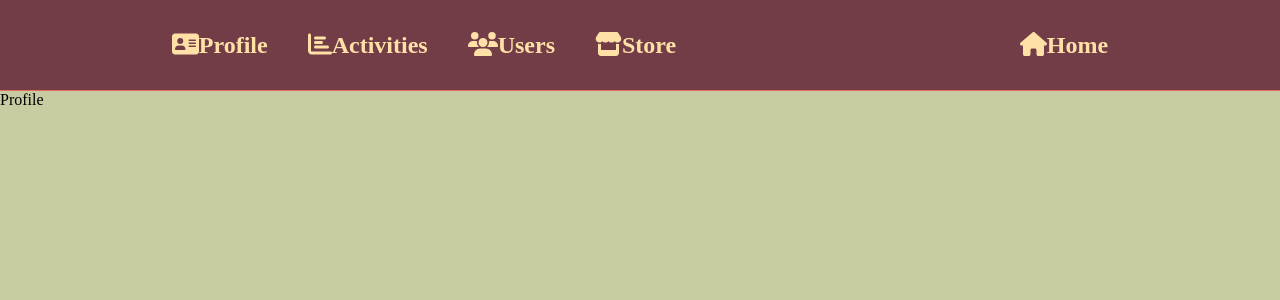
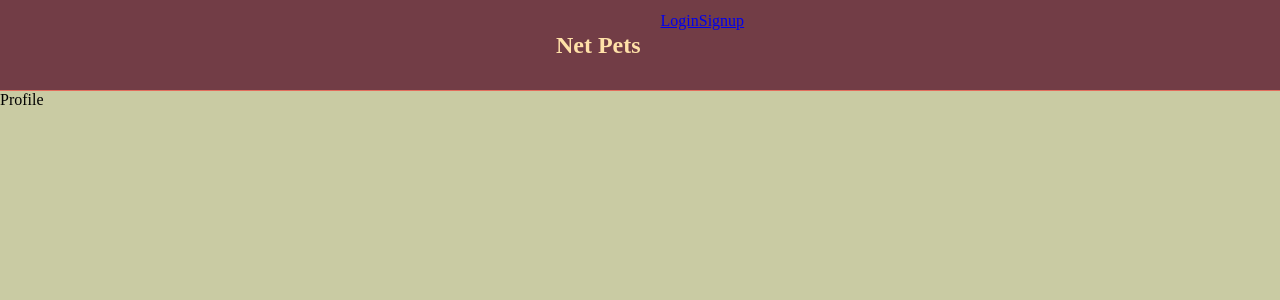
Before and after one commit to GartTheSkeleton/NetPets, a React (Create React App) app in the folder client/: page /profile in a window 1280 px wide. Shown: the top 300 px of the page. Built offline with nearby package versions, Linux system fonts and the light colour scheme.

Commit message:
quite a bit of router cleanup to get the site to actually function

```diff
--- a/client/src/App.js
+++ b/client/src/App.js
@@ -1,11 +1,12 @@
 import './App.scss';
 import { BrowserRouter as Router, Routes, Route } from 'react-router-dom';
-import Layout from './components/Layout';
-import Home from './components/Home';
+import Navbar from './components/Navbar'
+import Home from './pages/Home';
 import Profile from './components/Profile';
-import Activities from './components/Activities';
-import Store from './components/Store';
-import User from './components/User';
+import NoMatch from './pages/NoMatch';
+
+import Store from './pages/Store';
+import Users from './pages/Users';
 import Login from './pages/Login';
 import Register from './pages/Signup';
 
@@ -34,18 +35,45 @@ const client = new ApolloClient({
 function App() {
   return (
     <ApolloProvider client={client}>
-      <Routes>
-        <Route index path="/" element={<Home />} />
-        <Route path="/login" element={<Login />} />
-        <Route path="/register" element={<Register />} />
-        <Route element={<Layout />}>
-          <Route path='/profile' element={<Profile />} />
-          <Route path='/activities' element={<Activities />} />
-          <Route path='/store' element={<Store />} />
-          <Route path='/user' element={<User />} />
-        </Route>
+      <Router>
+        <div className="flex-column justify-flex-start min-100-vh">
+          <Navbar />
+          <div className="container">
+            <Routes>
+              <Route
+                path="/"
+                element={<Home />}
+              />
+              <Route
+                path="/login"
+                element={<Login />}
+              />
+              <Route
+                path="/signup"
+                element={<Register />}
+              />
+              <Route
+                path="/profile"
+                element={<Profile />}
+              />
+              <Route
+                path="/store"
+                element={<Store />}
+              />
+              <Route
+                path="/users"
+                element={<Users />}
+              />
 
-      </Routes>
+              <Route
+                path="*"
+                element={<NoMatch />}
+              />
+            </Routes>
+          </div>
+
+        </div>
+      </Router>
     </ApolloProvider>
   )
 }
--- a/client/src/components/Navbar/index.js
+++ b/client/src/components/Navbar/index.js
@@ -3,29 +3,48 @@ import { Link, NavLink } from 'react-router-dom';
 import './index.scss';
 import { FontAwesomeIcon } from '@fortawesome/react-fontawesome';
 import { faAddressCard, faChartBar, faUsers, faStore, faHouse } from '@fortawesome/free-solid-svg-icons';
+import Auth from '../../utils/auth';
 
 const Navbar= () => {
+    const logout = event => {
+        event.preventDefault();
+        Auth.logout();
+      };
     return (
         <header>
-            <nav>
-                <NavLink className="navlink" exact="true" activeclassname="active" to="/profile">
+            <div className="container flex-row justify-space-between-lg justify-center align-center">
+                <nav className="text-center">
+                  <NavLink className="navlink" exact="true" activeclassname="active" to="/">
+                      <a><FontAwesomeIcon  />Net Pets</a>
+                  </NavLink>
+          {Auth.loggedIn() ? (
+            <>
+                  <NavLink className="navlink" exact="true" activeclassname="active" to="/profile">
                     <a><FontAwesomeIcon icon={faAddressCard} />Profile</a>
                 </NavLink>
-                <NavLink className="navlink" exact="true" activeclassname="active" to="/activities">
-                    <a><FontAwesomeIcon icon={faChartBar} />Activities</a>
-                </NavLink>
-                <NavLink className="navlink" exact="true" activeclassname="active" to="/user">
+
+                <NavLink className="navlink" exact="true" activeclassname="active" to="/users">
                     <a><FontAwesomeIcon icon={faUsers} />Users</a>
                 </NavLink>
                 <NavLink className="navlink" exact="true" activeclassname="active" to="/store">
                     <a><FontAwesomeIcon icon={faStore} />Store</a>
                 </NavLink>
-            </nav>
-            <nav className='logout'>
-                <NavLink className="navlink" exact="true" activeclassname="active" to="/home">
-                    <a><FontAwesomeIcon icon={faHouse} />Home</a>
-                </NavLink>
-            </nav>
+
+
+              <a href="/" onClick={logout}>
+                Logout
+              </a>
+            </>
+          ) : (
+            <>
+              <Link to="/login">Login</Link>
+              <Link to="/signup">Signup</Link>
+            </>
+          )}
+        </nav>
+      </div>
+
+
         </header>
     )
 }
--- a/client/src/index.js
+++ b/client/src/index.js
@@ -3,14 +3,14 @@ import ReactDOM from 'react-dom/client';
 import './index.css';
 import App from './App';
 import reportWebVitals from './reportWebVitals';
-import { BrowserRouter } from 'react-router-dom';
+
 
 const root = ReactDOM.createRoot(document.getElementById('root'));
 root.render(
   <React.StrictMode>
-    <BrowserRouter>
+
     <App />
-    </BrowserRouter>
+
   </React.StrictMode>
 );
 
--- /dev/null
+++ b/client/src/pages/Home.js
@@ -0,0 +1,23 @@
+import React from 'react';
+import { Link } from 'react-router-dom';
+
+// import Signup from '../../pages/Signup';
+// import Login from '../../pages/Login';
+
+import { useQuery } from '@apollo/client';
+import { QUERY_USERS } from '../utils/queries';
+
+const Home = () => {
+    const { data } = useQuery(QUERY_USERS);
+
+    const users = data?.users
+    console.log(users)
+
+    return (
+        <div>
+            Home
+        </div>
+    )
+}
+
+export default Home
--- a/client/src/pages/Login.js
+++ b/client/src/pages/Login.js
@@ -3,6 +3,7 @@ import { Link } from 'react-router-dom';
 import '../components/Home/index.scss'
 import { useMutation } from '@apollo/client';
 import { LOGIN_USER } from '../utils/mutations';
+
 
 import Auth from '../utils/auth';
 
@@ -24,12 +25,14 @@ const Login = () => {
     const handleFormSubmit = async (event) => {
         event.preventDefault();
 
+
         try {
         const { data } = await login({
             variables: { ...formState },
         });
 
             Auth.login(data.login.token);
+
         } catch (e) {
         console.error(e);
         }
--- /dev/null
+++ b/client/src/pages/Store.js
@@ -0,0 +1,11 @@
+
+
+const Store = () => {
+    return (
+        <div>
+            Store
+        </div>
+    )
+}
+
+export default Store
--- /dev/null
+++ b/client/src/pages/Users.js
@@ -0,0 +1,11 @@
+
+
+const Users = () => {
+    return (
+        <div>
+            Users
+        </div>
+    )
+}
+
+export default Users
```
Also changed, not shown: client/src/pages/Profile.js (added, +11 -0 lines), client/src/pages/NoMatch.js (added).
